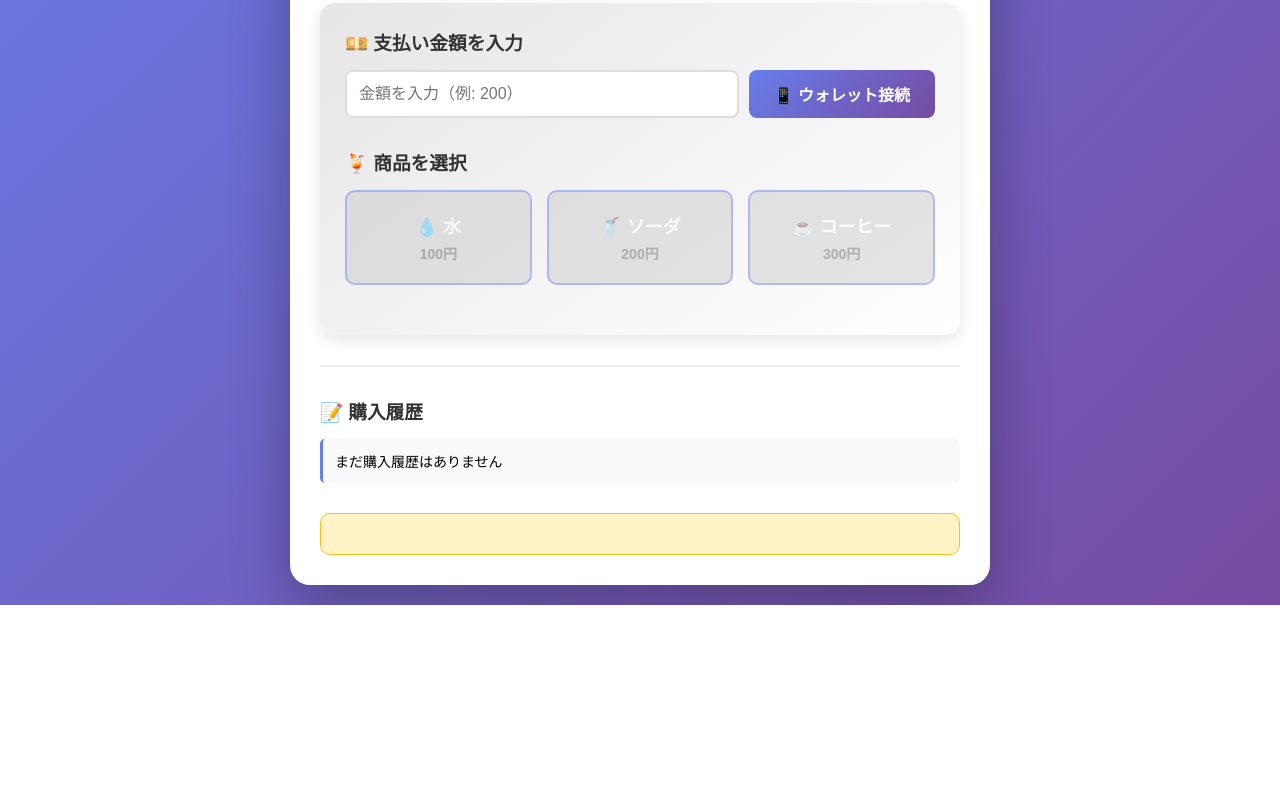
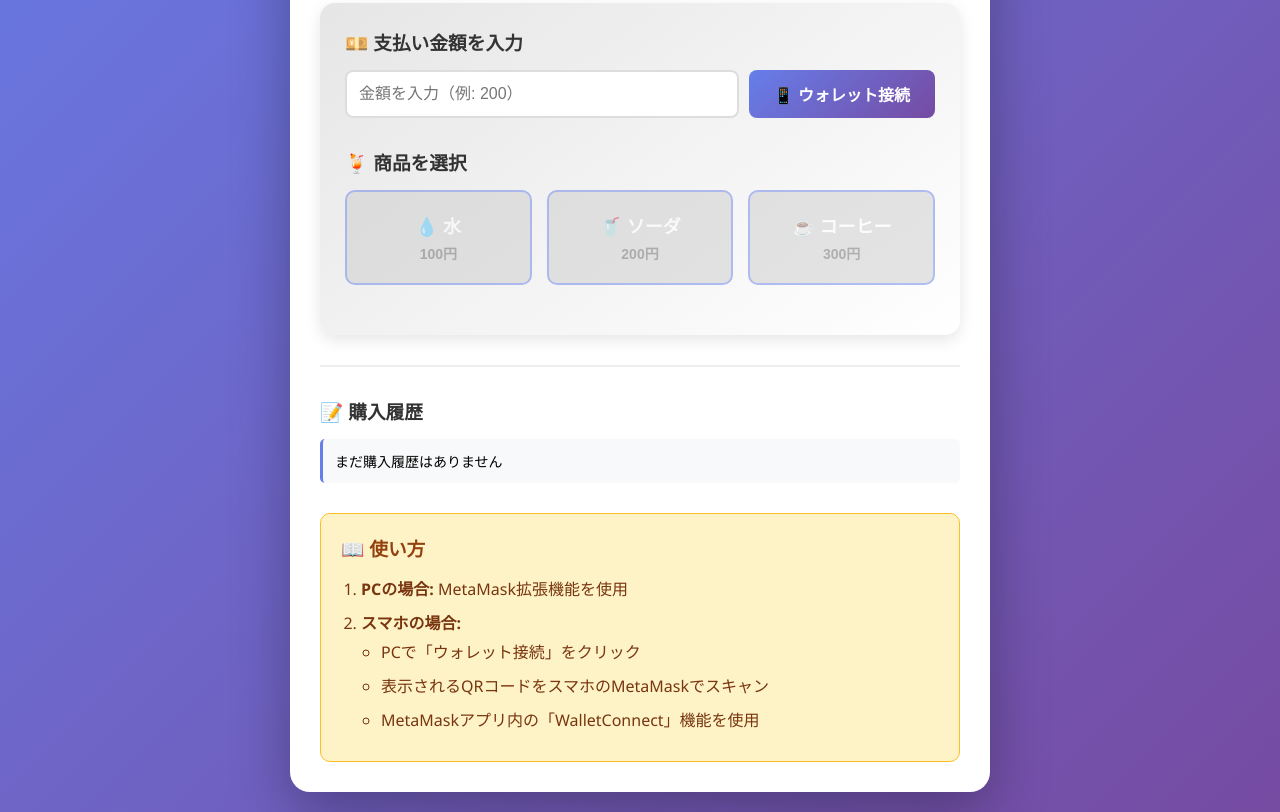
Before and after one commit to nyokki-neet/vending-demo, a plain HTML site: page index.html in a window 1280 px wide. Shown: the part 402-1214 px from the top of the page. Before the commit the page ends 1007 px from the top, so only its background shows below. Drawn offline with Linux system fonts and the light colour scheme; a script that the page names is missing.

Commit message:
Update index.html

```diff
--- a/index.html
+++ b/index.html
@@ -79,6 +79,17 @@
         </div>
 
         <div class="instructions">
+            <h3>📖 使い方</h3>
+            <ol>
+                <li><strong>PCの場合:</strong> MetaMask拡張機能を使用</li>
+                <li><strong>スマホの場合:</strong>
+                    <ul>
+                        <li>PCで「ウォレット接続」をクリック</li>
+                        <li>表示されるQRコードをスマホのMetaMaskでスキャン</li>
+                        <li>MetaMaskアプリ内の「WalletConnect」機能を使用</li>
+                    </ul>
+                </li>
+            </ol>
         </div>
     </div>
 
```
